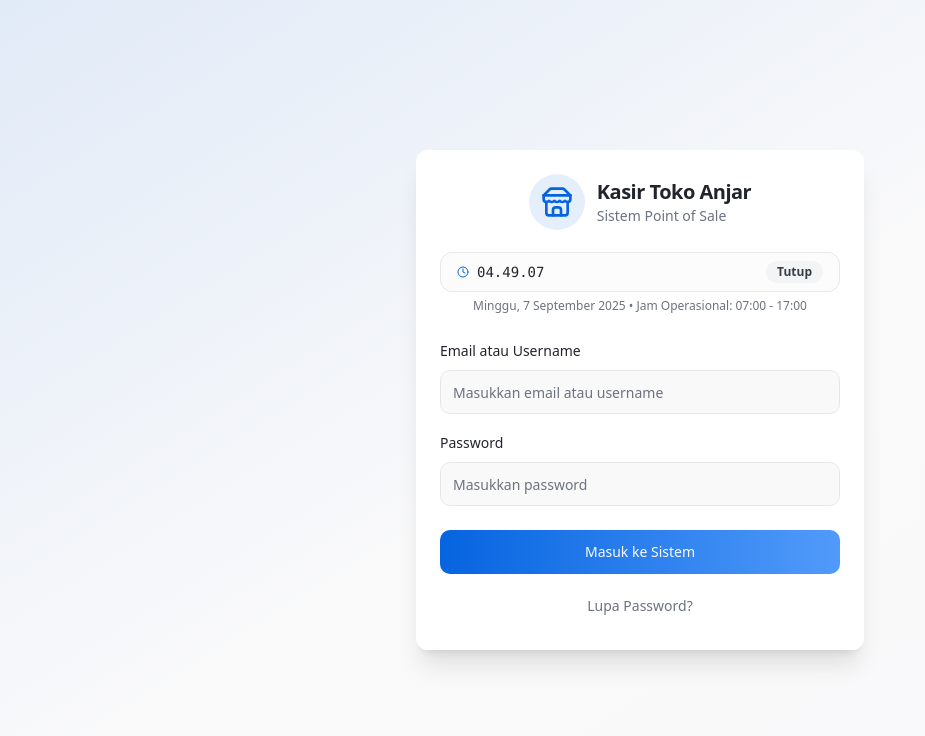
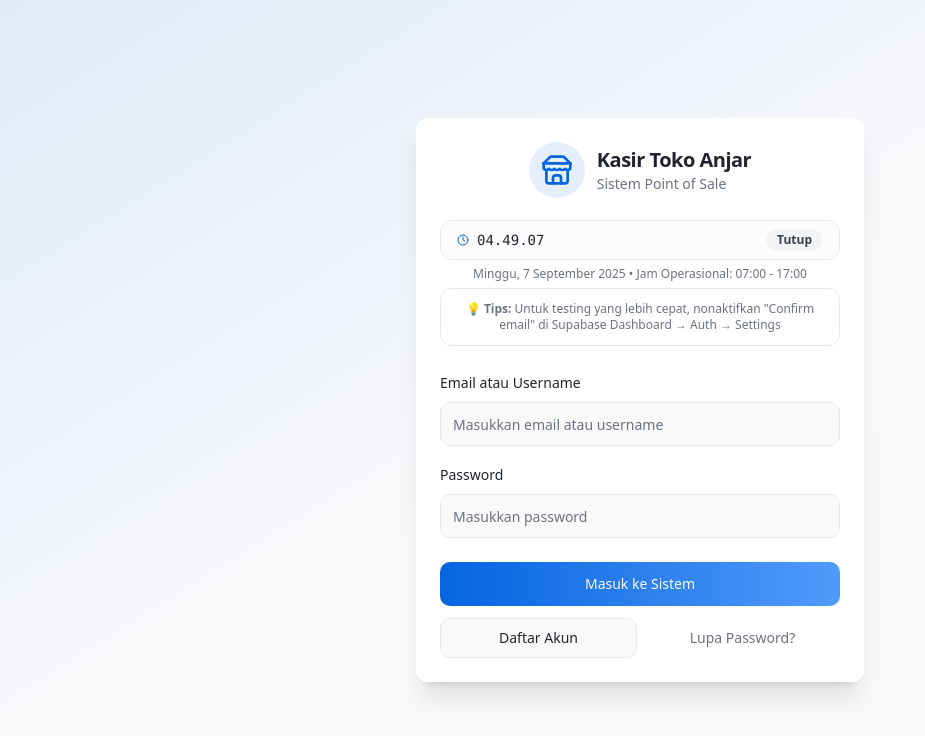
Before and after one commit to anjarfc27-png/repo-buddy-creator, a React (Vite) app: page /login in a window 1280 px wide. Shown: the top 736 px of the page, without its empty margins (0-925 px from the left). Built offline with nearby package versions, Linux system fonts and the light colour scheme; no server answers; the database is empty.

Commit message:
Add login form

```diff
--- a/src/components/Auth/LoginPage.tsx
+++ b/src/components/Auth/LoginPage.tsx
@@ -289,6 +289,14 @@ export const LoginPage = () => {
           <div className="text-xs text-muted-foreground mt-2">
             {formatDate(currentTime)} • Jam Operasional: 07:00 - 17:00
           </div>
+
+          {/* Development Note */}
+          <div className="mt-4 p-3 bg-info/10 border border-info/20 rounded-lg">
+            <p className="text-xs text-muted-foreground text-center">
+              💡 <strong>Tips:</strong> Untuk testing yang lebih cepat, nonaktifkan "Confirm email"
+              di Supabase Dashboard → Auth → Settings
+            </p>
+          </div>
         </CardHeader>
         <CardContent>
           <form onSubmit={handleSignIn} className="space-y-4">
@@ -336,14 +344,24 @@ export const LoginPage = () => {
                 {isLoading ? 'Memproses...' : 'Masuk ke Sistem'}
               </Button>
 
+              <div className="flex gap-2">
+                <Button
+                  type="button"
+                  variant="outline"
+                  className="flex-1 text-sm"
+                  onClick={() => { setShowSignUp(true); setError(''); }}
+                >
+                  Daftar Akun
+                </Button>
                 <Button
                   type="button"
                   variant="ghost"
-                className="w-full text-sm text-muted-foreground hover:text-primary"
+                  className="flex-1 text-sm text-muted-foreground hover:text-primary"
                   onClick={() => setShowForgotPassword(true)}
                 >
                   Lupa Password?
                 </Button>
+              </div>
             </div>
           </form>
         </CardContent>
```
Lines whose indentation alone changed are shown as unchanged.
